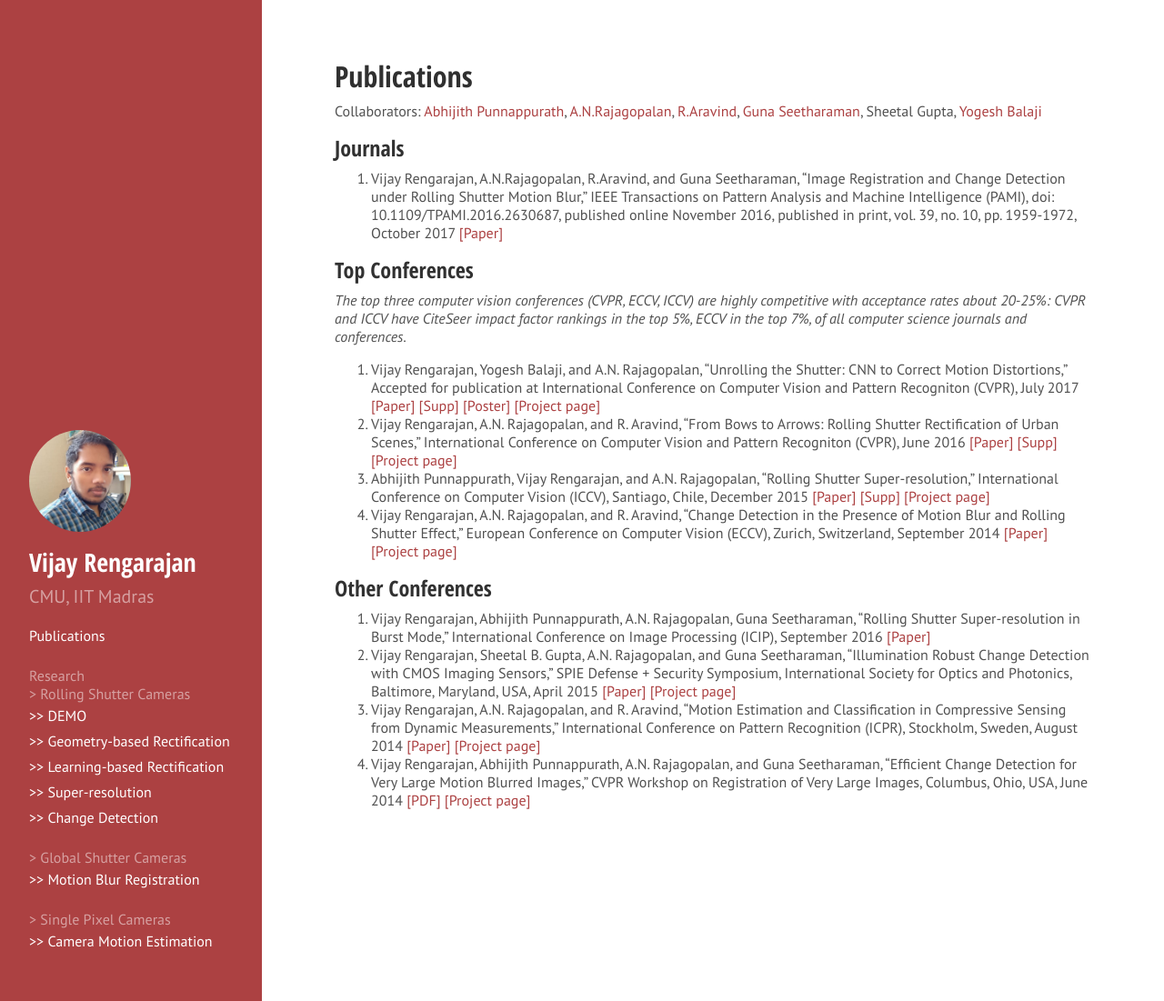
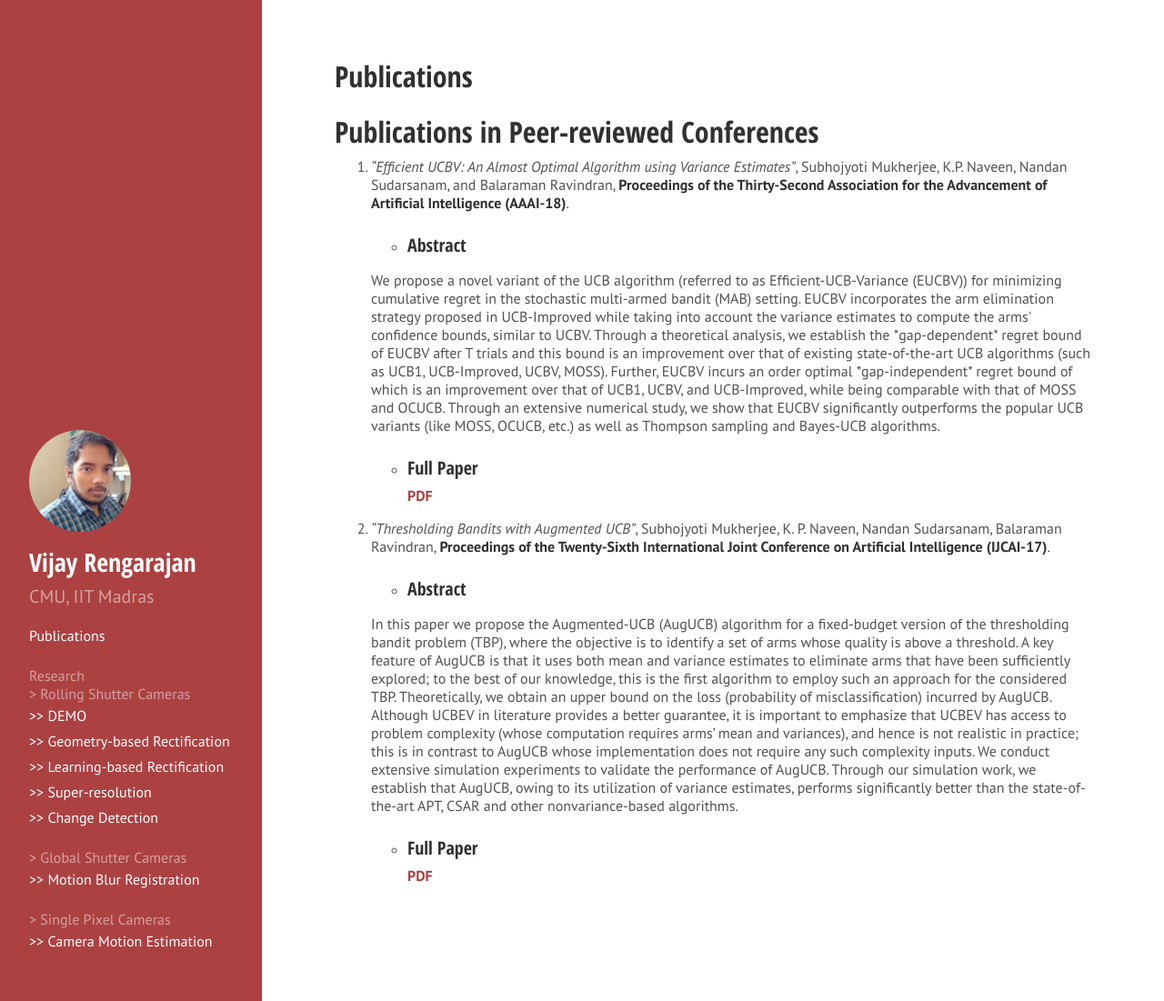
Before and after one commit to Subhojyoti22/subhojyoti.github.io, a Jekyll site: the page built from pubs.md, in a window 1280 px wide and 1101 px high. Shown: the whole window at 91% size. Built offline with Jekyll 4.4.1, drawn with Linux system fonts in a browser that asks for light colours; Markdown is read by kramdown in place of the engine named in the settings.

Commit message:
Update pubs.md

```diff
--- a/pubs.md
+++ b/pubs.md
@@ -2,27 +2,26 @@
 layout: page
 title: Publications
 ---
-Collaborators: [Abhijith Punnappurath](https://abhijithpunnappurath.github.io/), [A.N.Rajagopalan](http://www.ee.iitm.ac.in/~raju), [R.Aravind](http://www.ee.iitm.ac.in/user/aravind/), [Guna Seetharaman](http://www.cacs.louisiana.edu/~guna/), Sheetal Gupta, [Yogesh Balaji](http://yogeshbalaji.github.io/)
-
-<!--
- <script src="http://bibbase.org/show?bib=apvijay.github.io/apvijay.bib&authorFirst=1&jsonp=1"></script>
--->
 
 
-## Journals
-1. Vijay Rengarajan, A.N.Rajagopalan, R.Aravind, and Guna Seetharaman, "Image Registration and Change Detection under Rolling Shutter Motion Blur," IEEE Transactions on Pattern Analysis and Machine Intelligence (PAMI), doi: 10.1109/TPAMI.2016.2630687, published online November
-2016, published in print, vol. 39, no. 10, pp. 1959-1972, October 2017 [\[Paper\]](../pdf/2016_tpami.pdf)
+# Publications in Peer-reviewed Conferences
 
-## Top Conferences
-*The top three computer vision conferences (CVPR, ECCV, ICCV) are highly competitive with acceptance rates about 20-25%: CVPR and ICCV have CiteSeer impact factor rankings in the top 5%, ECCV in the top 7%, of all computer science journals and conferences.*
+1. *"Efficient UCBV: An Almost Optimal Algorithm using Variance Estimates"*, Subhojyoti Mukherjee, K.P. Naveen, Nandan Sudarsanam, and Balaraman Ravindran, **Proceedings of the Thirty-Second Association for the Advancement of Artificial Intelligence (AAAI-18)**.
 
-1. Vijay Rengarajan, Yogesh Balaji, and A.N. Rajagopalan, "Unrolling the Shutter: CNN to Correct Motion Distortions," Accepted for publication at International Conference on Computer Vision and Pattern Recogniton (CVPR), July 2017 [\[Paper\]](../pdf/2017_cvpr.pdf) [\[Supp\]](../pdf/2017_cvpr_supp.pdf) [\[Poster\]](../pdf/2017_cvpr_poster.pdf) [\[Project page\]](../rs_rect_cnn)
-1. Vijay Rengarajan, A.N. Rajagopalan, and R. Aravind, "From Bows to Arrows: Rolling Shutter Rectification of Urban Scenes," International Conference on Computer Vision and Pattern Recogniton (CVPR), June 2016 [\[Paper\]](../pdf/2016_cvpr.pdf) [\[Supp\]](../pdf/2016_cvpr_supp.pdf) [\[Project page\]](../rs_rect_geom/)
-1. Abhijith Punnappurath, Vijay Rengarajan, and A.N. Rajagopalan, "Rolling Shutter Super-resolution," International Conference on Computer Vision (ICCV), Santiago, Chile, December 2015 [\[Paper\]](../pdf/2015_iccv.pdf) [\[Supp\]](../pdf/2015_iccv_supp.pdf) [\[Project page\]](http://www.ee.iitm.ac.in/~ee10d038/RSSR.html)
-1. Vijay Rengarajan, A.N. Rajagopalan, and R. Aravind, "Change Detection in the Presence of Motion Blur and Rolling Shutter Effect," European Conference on Computer Vision (ECCV), Zurich, Switzerland, September 2014 [\[Paper\]](../pdf/2014_eccv.pdf) [\[Project page\]](../rs_cd/)
+   * ### Abstract ###
 
-## Other Conferences
-1. Vijay Rengarajan, Abhijith Punnappurath, A.N. Rajagopalan, Guna Seetharaman, "Rolling Shutter Super-resolution in Burst Mode," International Conference on Image Processing (ICIP), September 2016 [\[Paper\]](../pdf/2016_icip.pdf)
-1. Vijay Rengarajan, Sheetal B. Gupta, A.N. Rajagopalan, and Guna Seetharaman, "Illumination Robust Change Detection with CMOS Imaging Sensors," SPIE Defense + Security Symposium, International Society for Optics and Photonics, Baltimore, Maryland, USA, April 2015 [\[Paper\]](../pdf/2015_spie.pdf) [\[Project page\]](../rs_cd/)
-1. Vijay Rengarajan, A.N. Rajagopalan, and R. Aravind, "Motion Estimation and Classification in Compressive Sensing from Dynamic Measurements," International Conference on Pattern Recognition (ICPR), Stockholm, Sweden, August 2014 [\[Paper\]](../pdf/2014_icpr.pdf) [\[Project page\]](../cs_mot/)
-1. Vijay Rengarajan, Abhijith Punnappurath, A.N. Rajagopalan, and Guna Seetharaman, "Efficient Change Detection for Very Large Motion Blurred Images," CVPR Workshop on Registration of Very Large Images, Columbus, Ohio, USA, June 2014 [\[PDF\]](../pdf/2014_cvprw.pdf) [\[Project page\]](../gs_mb/)
+   <p>We propose a novel variant of the UCB algorithm (referred to as Efficient-UCB-Variance (EUCBV)) for minimizing cumulative regret in the stochastic multi-armed bandit (MAB) setting. EUCBV incorporates the arm elimination strategy proposed in UCB-Improved while taking into account the variance estimates to compute the arms' confidence bounds, similar to UCBV. Through a theoretical analysis, we establish the *gap-dependent* regret bound of EUCBV after T trials and this bound is an improvement over that of existing state-of-the-art UCB algorithms (such as UCB1, UCB-Improved, UCBV,  MOSS). Further, EUCBV incurs an order optimal *gap-independent* regret bound of which is an improvement over that of UCB1, UCBV, and UCB-Improved, while being comparable with that of MOSS and OCUCB. Through an extensive numerical study, we show that EUCBV significantly outperforms the popular UCB variants (like MOSS, OCUCB, etc.) as well as Thompson sampling and Bayes-UCB algorithms.</p>
+
+   * ### Full Paper ###
+
+      [**PDF**](https://www.aaai.org/ocs/index.php/AAAI/AAAI18/paper/view/16111)
+
+2. *"Thresholding Bandits with Augmented UCB"*, Subhojyoti Mukherjee, K. P. Naveen, Nandan Sudarsanam, Balaraman Ravindran, **Proceedings of the Twenty-Sixth International Joint Conference on Artificial Intelligence (IJCAI-17)**.
+
+   * ### Abstract ###
+
+   <p>In this paper we propose the Augmented-UCB (AugUCB) algorithm for a fixed-budget version of the thresholding bandit problem  (TBP), where the objective is to identify a set of arms whose quality is above a threshold. A key feature of AugUCB is that it uses both  mean and variance estimates to eliminate arms that have been sufficiently explored; to the best of our knowledge, this is the first algorithm to employ such an approach for the considered TBP. Theoretically, we obtain an upper bound on the loss (probability of misclassification) incurred by AugUCB. Although UCBEV in literature provides a better guarantee, it is important to emphasize that UCBEV has access to problem complexity (whose computation requires arms’ mean and variances), and hence is not realistic in practice; this is in contrast to AugUCB whose implementation does not require any such complexity inputs. We conduct extensive simulation experiments to validate the performance of AugUCB. Through our simulation work, we establish that AugUCB, owing to its utilization of variance estimates, performs significantly better than the state-of-the-art APT, CSAR and other nonvariance-based algorithms.</p>
+
+   * ### Full Paper ###
+
+      [**PDF**](http://static.ijcai.org/proceedings-2017/0350.pdf)
```
